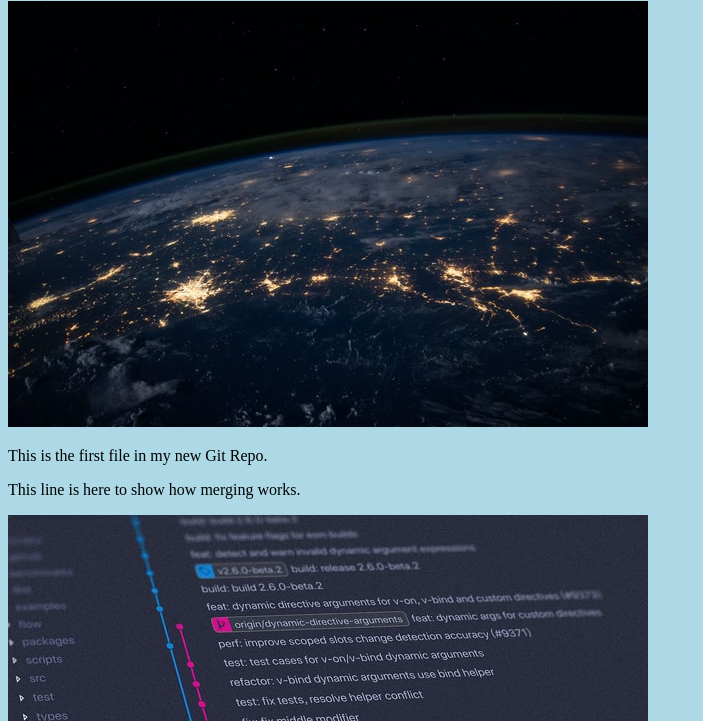
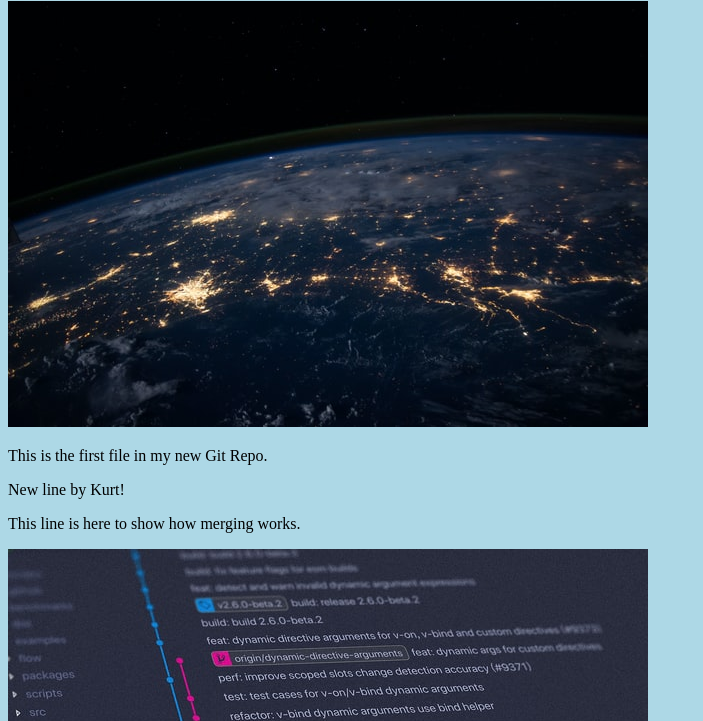
Before and after one commit to kcarlson4/kcarlson4.github.io, a plain HTML site: page index.html in a window 1280 px wide. Shown: the part 79-800 px from the top of the page, without its empty margins (0-703 px from the left). Drawn offline with Linux system fonts and the light colour scheme.

Commit message:
Updated index.html. Added new line

```diff
--- a/index.html
+++ b/index.html
@@ -9,6 +9,7 @@
 <h1>Hello world!</h1>
 <div><img src="img_hello_world.jpg" alt="Hello World from Space" style="width:100%;max-width:640px"></div>
 <p>This is the first file in my new Git Repo.</p>
+<p> New line by Kurt!</p>
 <p>This line is here to show how merging works.</p>
 <div><img src="img_hello_git.jpg" alt="Hello Git" style="width:100%;max-width:640px"></div>
 
```
